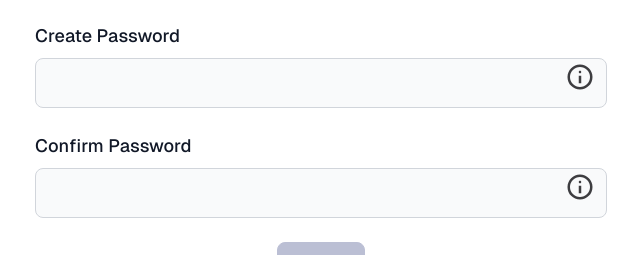
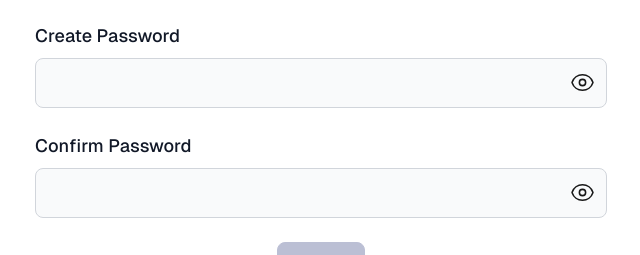
Before and after one commit to JumboCode/english-at-large, a Next.js app: page /signup in a window 1280 px wide. Shown: the part 414-669 px from the top of the page, without its empty margins (319-959 px from the left). Built offline with nearby package versions, Linux system fonts and the light colour scheme; no server answers.

Commit message:
conditionally rendered successful signup

```diff
--- a/src/app/signup/page.tsx
+++ b/src/app/signup/page.tsx
@@ -1,23 +1,20 @@
 "use client";
 
+import EyeIcon from "@/assets/icons/Eye";
 import InfoIcon from "@/assets/icons/Info";
-import { useRouter } from "next/navigation";
-import { FormEvent, useState, useEffect } from "react";
+import { useState, useEffect } from "react";
+import SuccessfulSignUp from "@/components/SuccessfulSignup";
 
 const SignUp = () => {
-  const router = useRouter();
-  const handleSignUpClick = (event: FormEvent<HTMLFormElement>) => {
-    event.preventDefault();
-    router.push("./signup/successful-signup");
-  };
-
   const [password, setNewPassword] = useState<string>("");
   const [confirmPassword, setConfirmPassword] = useState<string>("");
   const [passwordsMatch, setPasswordsMatch] = useState<boolean>(true);
   const [isFormValid, setIsFormValid] = useState<boolean>(false);
 
   const [isPasswordVisible, setIsPasswordVisible] = useState<boolean>(false);
-  const [isConfirmPasswordVisible, setIsConfirmPasswordVisible] = useState<boolean>(false);
+  const [isConfirmPasswordVisible, setIsConfirmPasswordVisible] =
+    useState<boolean>(false);
+  const [isSignUpSuccessful, setIsSignUpSuccessful] = useState<boolean>(false);
 
   const togglePasswordVisibility = () => {
     setIsPasswordVisible(!isPasswordVisible);
@@ -33,9 +30,17 @@ const SignUp = () => {
     setIsFormValid(password.length > 0 && passwordsMatch);
   }, [password, confirmPassword, passwordsMatch]);
 
+  const handleSignUpClick = (e: React.FormEvent) => {
+    e.preventDefault();
+    setIsSignUpSuccessful(true); // Show SuccessfulSignUp component
+  };
+
   return (
     <div className="grid grid-rows-[20px_1fr_20px] items-center justify-items-center p-8 pb-20 sm:p-20 font-[family-name:var(--font-geist-sans)]">
       <main className="flex flex-col gap-8 row-start-2 items-center sm:items-start">
+        {isSignUpSuccessful ? (
+          <SuccessfulSignUp />
+        ) : (
           <form onSubmit={handleSignUpClick} className="group">
             <div className="flex flex-row bg-[#F6FAFD] text-[#757575] p-4 mb-6 rounded-md text-left items-center w-[550px] h-[92px] border-2 border-[#D9D9D9]">
               <InfoIcon className="w-[100px] justify-center" />
@@ -96,16 +101,24 @@ const SignUp = () => {
               <input
                 type={isPasswordVisible ? "text" : "password"}
                 id="password"
-              className="bg-gray-50 border border-gray-300 text-gray-900 text-lg rounded-lg focus:ring-blue-500 focus:border-blue-500 block w-full p-2.5 dark:bg-gray-700 dark:border-gray-600 dark:text-white"
+                className="bg-gray-50 border border-gray-300 text-gray-900 text-lg rounded-lg focus:ring-blue-500 focus:border-blue-500 block w-full p-2.5 dark:bg-gray-700 dark:border-gray-600 dark:text-white peer"
                 required
+                placeholder=" "
                 onChange={(e) => setNewPassword(e.target.value)}
                 pattern="^(?=.*[a-z])(?=.*[A-Z]).{8,}$"
               />
+              <span className="mt-2 hidden text-sm text-red-500 peer-[&:not(:placeholder-shown):not(:focus):invalid]:block">
+                Password must be at least 8 characters long with an uppercase
+                and a lowercase letter.
+              </span>
               <span
                 className="absolute right-3 top-10 cursor-pointer"
                 onClick={togglePasswordVisibility}
               >
-              <InfoIcon name={isPasswordVisible ? "eye-off" : "eye"} />
+                <EyeIcon
+                  className="mt-2"
+                  name={isPasswordVisible ? "eye-off" : "eye"}
+                />
               </span>
             </div>
             <div className="mb-6 relative">
@@ -119,7 +132,9 @@ const SignUp = () => {
                 type={isConfirmPasswordVisible ? "text" : "password"}
                 id="confirm_password"
                 className={`bg-gray-50 border ${
-                confirmPassword && !passwordsMatch ? "border-red-500" : "border-gray-300"
+                  confirmPassword && !passwordsMatch
+                    ? "border-red-500"
+                    : "border-gray-300"
                 } text-gray-900 text-lg rounded-lg focus:ring-blue-500 focus:border-blue-500 block w-full p-2.5 dark:bg-gray-700 dark:border-gray-600 dark:text-white`}
                 required
                 onChange={(e) => setConfirmPassword(e.target.value)}
@@ -133,7 +148,10 @@ const SignUp = () => {
                 className="absolute right-3 top-10 cursor-pointer"
                 onClick={toggleConfirmPasswordVisibility}
               >
-              <InfoIcon name={isConfirmPasswordVisible ? "eye-off" : "eye"} />
+                <EyeIcon
+                  className="mt-2"
+                  name={isConfirmPasswordVisible ? "eye-off" : "eye"}
+                />
               </span>
             </div>
             <button
@@ -144,6 +162,7 @@ const SignUp = () => {
               Sign up
             </button>
           </form>
+        )}
       </main>
     </div>
   );
--- /dev/null
+++ b/src/assets/icons/Eye.tsx
@@ -0,0 +1,26 @@
+import * as React from "react";
+const EyeIcon = (props: React.SVGProps<SVGSVGElement>) => (
+  <svg
+    xmlns="http://www.w3.org/2000/svg"
+    fill="none"
+    viewBox="0 0 24 24"
+    stroke-width="1.5"
+    stroke="currentColor"
+    width="25"
+    height="25"
+    {...props}
+  >
+    <path
+      stroke-linecap="round"
+      stroke-linejoin="round"
+      d="M2.036 12.322a1.012 1.012 0 010-.639C3.423 7.51 7.36 4.5 12 4.5c4.638 0 8.573 3.007 9.963 7.178.07.207.07.431 0 .639C20.577 16.49 16.64 19.5 12 19.5c-4.638 0-8.573-3.007-9.963-7.178z"
+    />
+    <path
+      stroke-linecap="round"
+      stroke-linejoin="round"
+      d="M15 12a3 3 0 11-6 0 3 3 0 016 0z"
+    />
+  </svg>
+);
+
+export default EyeIcon;
```
Also changed, not shown: src/components/SuccessfulSignup.tsx (renamed from src/app/signup/successful-signup/page.tsx). Lines whose indentation alone changed are shown as unchanged.
